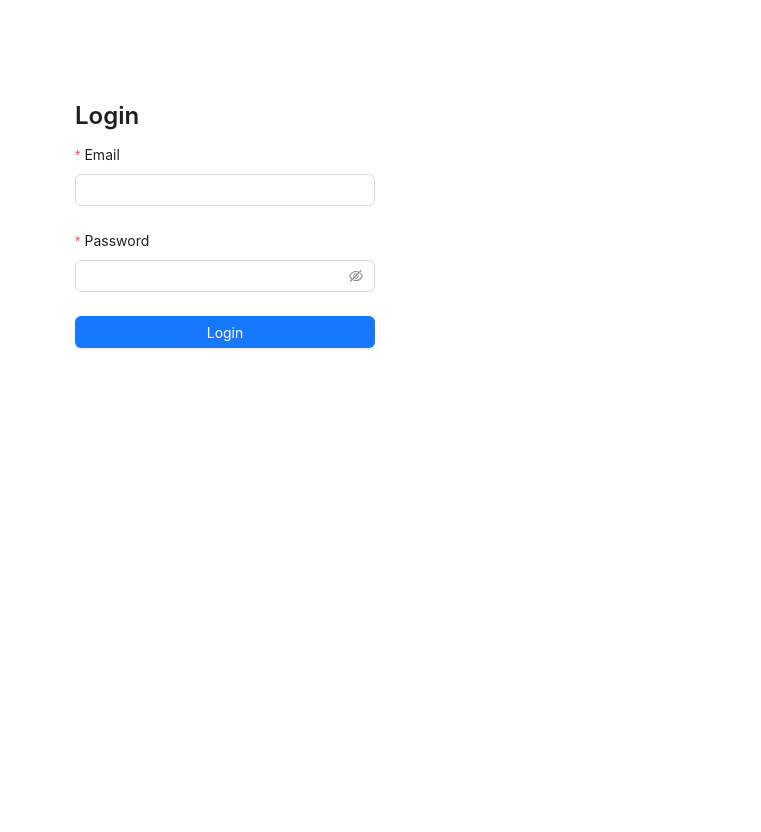
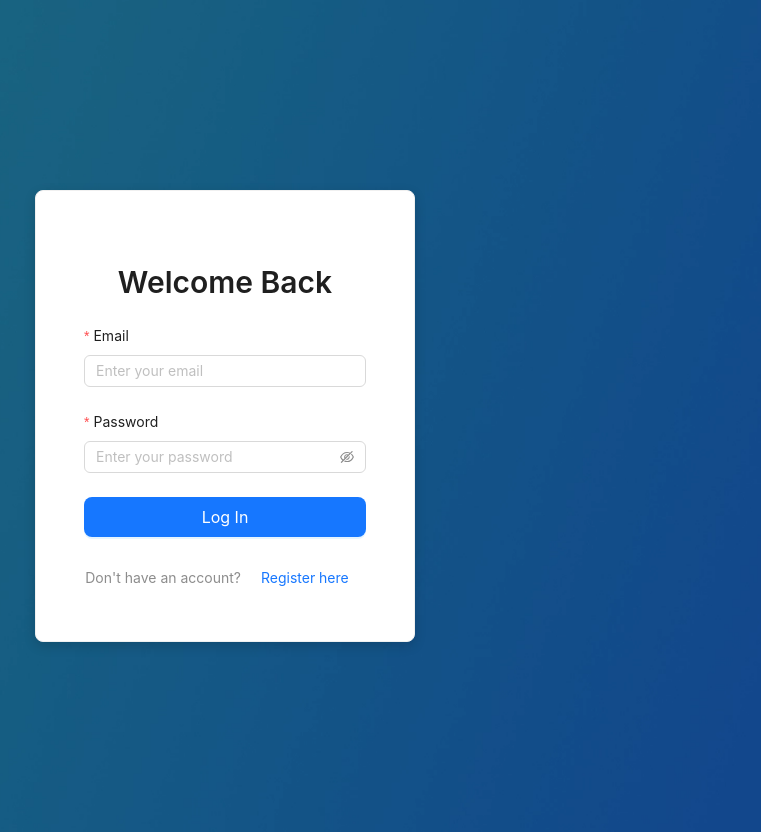
Before and after one commit to kiko1134/Web_Technologies_2025, a React (Create React App) app in the folder frontend/: page /login in a window 1280 px wide. Shown: the whole page, without its empty margins (415-1176 px from the left). Before the commit the page ends 800 px from the top, so only its background shows below. Built offline with nearby package versions, Linux system fonts and the light colour scheme.

Commit message:
[FE AuthDesign] login, register UI refactored.

```diff
--- a/frontend/src/App.tsx
+++ b/frontend/src/App.tsx
@@ -3,16 +3,33 @@
 import RegisterForm from './components/auth/RegisterForm';
 import IssueTrackerLayout from './components/layout/IssueTrackerLayout';
 import {BrowserRouter, Navigate, Route, Routes, useNavigate} from "react-router-dom";
+import {message} from "antd";
 
 // a little wrapper so we can use `useNavigate` inside our element prop
-const RegisterPage: React.FC<{ onRegisterSuccess: () => void }> = ({ onRegisterSuccess }) => {
+const RegisterPage: React.FC<{ onRegisterSuccess?: () => void }> = ({onRegisterSuccess}) => {
+    // const navigate = useNavigate();
+    // return (
+    //     <RegisterForm
+    //         onRegisterSuccess={() => {
+    //             // onRegisterSuccess();
+    //             navigate('/login');
+    //         }}
+    //     />
+    // );
+
     const navigate = useNavigate();
+
+    const onSuccess = () => {
+        message.success('Registration successful! Please log in.');
+        // onRegisterSuccess();
+        navigate('/login',{ replace: true });
+    };
+    const switchToLogin = () => navigate('/login');
+
     return (
         <RegisterForm
-            onRegisterSuccess={() => {
-                onRegisterSuccess();    // you could show a “please log in” toast here
-                navigate('/login');     // send them to the login page
-            }}
+            onRegisterSuccess={onSuccess}
+            onSwitchToLogin={switchToLogin}
         />
     );
 };
@@ -40,6 +57,24 @@
         setIsLoggedIn(false);
     };
 
+    // Wrapper for login route
+    const LoginPage: React.FC = () => {
+        const navigate = useNavigate();
+        const onLoginSuccess = () => {
+            handleLoginSuccess();
+            navigate('/', {replace: true});
+        };
+        const onSwitchToRegister = () => {
+            navigate('/register');
+        };
+        return (
+            <LoginForm
+                onLoginSuccess={onLoginSuccess}
+                onSwitchToRegister={onSwitchToRegister}
+            />
+        );
+    };
+
     return (
         <BrowserRouter>
             <Routes>
@@ -48,32 +83,21 @@
                     path="/login"
                     element={
                         isLoggedIn ? (
-                            <Navigate to="/" replace />
+                            <Navigate to="/" replace/>
                         ) : (
-                            <LoginForm onLoginSuccess={handleLoginSuccess} />
+                            <LoginPage/>
                         )
                     }
                 />
 
                 {/* Register page */}
-                {/*<Route*/}
-                {/*    path="/register"*/}
-                {/*    element={*/}
-                {/*        isLoggedIn ? (*/}
-                {/*            <Navigate to="/" replace />*/}
-                {/*        ) : (*/}
-                {/*            <RegisterForm onRegisterSuccess={handleLoginSuccess} />*/}
-                {/*        )*/}
-                {/*    }*/}
-                {/*/>*/}
-
                 <Route
                     path="/register"
                     element={
                         isLoggedIn ? (
                             <Navigate to="/" replace/>
                         ) : (
-                            <RegisterPage onRegisterSuccess={() => {/* maybe show a toast */}}/>
+                            <RegisterPage/>
                         )
                     }
                 />
@@ -87,7 +111,7 @@
                                 // onLogout={handleLogout}
                             />
                         ) : (
-                            <Navigate to="/login" replace />
+                            <Navigate to="/login" replace/>
                         )
                     }
                 />
@@ -97,9 +121,9 @@
                     path="*"
                     element={
                         isLoggedIn ? (
-                            <Navigate to="/" replace />
+                            <Navigate to="/" replace/>
                         ) : (
-                            <Navigate to="/login" replace />
+                            <Navigate to="/login" replace/>
                         )
                     }
                 />
--- a/frontend/src/components/auth/LoginForm.tsx
+++ b/frontend/src/components/auth/LoginForm.tsx
@@ -1,22 +1,22 @@
-import React, { useState } from 'react';
-import {Button, Form, Input, message, Typography} from 'antd';
+import React, {useState} from 'react';
+import {Button, Card, Form, Input, message, Typography} from 'antd';
 import {login} from "../../api/userService";
 
-const { Title } = Typography;
+const {Title} = Typography;
 
 interface LoginFormProps {
     onLoginSuccess: () => void;
     onSwitchToRegister?: () => void;
 }
 
-const LoginForm: React.FC<LoginFormProps> = ({ onLoginSuccess, onSwitchToRegister }) => {
+const LoginForm: React.FC<LoginFormProps> = ({onLoginSuccess, onSwitchToRegister}) => {
     const [loading, setLoading] = useState(false);
 
-    const onFinish = async (values: {email:string, password:string} ) => {
+    const onFinish = async (values: { email: string, password: string }) => {
 
         setLoading(true);
-        try{
-            const {token,username} = await login(values);
+        try {
+            const {token, username} = await login(values);
             localStorage.setItem('token', token);
             message.success('Welcome back, ' + username);
             onLoginSuccess();
@@ -28,32 +28,50 @@
     }
 
     return (
-        <div style={{ maxWidth: 300, margin: '100px auto' }}>
-            <Title level={3}>Login</Title>
-
+        <div style={{
+            height: '100vh',
+            backgroundImage: 'url("/img/login_background_2.webp")',
+            backgroundSize: 'cover',
+            backgroundPosition: 'center',
+            display: 'flex',
+            justifyContent: 'center',
+            alignItems: 'center',
+            padding: '16px',
+            overflow: 'hidden'
+        }}>
+            <Card style={{
+                maxWidth: 380,
+                width: '100%',
+                padding: '24px',
+                borderRadius: 8,
+                boxShadow: '0 4px 12px rgba(0,0,0,0.15)'
+            }}>
+                <Title level={2} style={{textAlign: 'center', marginBottom: '24px'}}>Welcome Back</Title>
                 <Form layout="vertical" onFinish={onFinish}>
-                <Form.Item name="email" label="Email" rules={[{ required: true, type: 'email' }]}>
-                    <Input />
+                    <Form.Item name="email" label="Email" rules={[{required: true, type: 'email'}]}>
+                        <Input placeholder="Enter your email"/>
                     </Form.Item>
 
-                <Form.Item name="password" label="Password" rules={[{ required: true, min: 6 }]}>
-                    <Input.Password />
+                    <Form.Item name="password" label="Password" rules={[{required: true, min: 6}]}>
+                        <Input.Password placeholder="Enter your password"/>
                     </Form.Item>
 
                     <Form.Item>
-                    <Button type="primary" htmlType="submit" block loading={loading}>
-                        Login
+                        <Button type="primary" htmlType="submit" block loading={loading} size="large">
+                            Log In
                         </Button>
                     </Form.Item>
+                </Form>
 
                 {onSwitchToRegister && (
-                    <Form.Item>
-                        <Button type="link" onClick={onSwitchToRegister} block>
-                            Don't have and account? Register
+                    <div style={{ textAlign: 'center', marginTop: 16 }}>
+                        <span style={{ color: 'rgba(0,0,0,0.45)' }}>Don't have an account? </span>
+                        <Button type="link" onClick={onSwitchToRegister}>
+                            Register here
                         </Button>
-                    </Form.Item>
+                    </div>
                 )}
-            </Form>
+            </Card>
         </div>
     );
 };
--- a/frontend/src/components/auth/RegisterForm.tsx
+++ b/frontend/src/components/auth/RegisterForm.tsx
@@ -1,5 +1,5 @@
 import React, {useState} from 'react';
-import {Button, Form, Input, message, Typography} from 'antd';
+import {Button, Card, Form, Input, message, Typography} from 'antd';
 import {register} from "../../api/userService";
 
 const {Title} = Typography;
@@ -26,23 +26,66 @@
     }
 
     return (
-        <div style={{maxWidth: 300, margin: '100px auto'}}>
-            <Title level={3}>Register</Title>
+
+        <div
+            style={{
+                position: 'relative',
+                height: '100vh',
+                width: '100%',
+                backgroundImage: 'url("/img/login_background_2.webp")',
+                backgroundSize: 'cover',
+                backgroundPosition: 'center',
+                display: 'flex',
+                justifyContent: 'center',
+                alignItems: 'center',
+            }}
+        >
+            <div
+                style={{
+                    position: 'absolute',
+                    top: 0,
+                    left: 0,
+                    width: '100%',
+                    height: '100%',
+                    zIndex: 0,
+                }}
+            />
+
+            <Card
+                style={{
+                    position: 'relative',
+                    zIndex: 1,
+                    maxWidth: 400,
+                    width: '100%',
+                    padding: '32px 24px',
+                    borderRadius: 12,
+                    backgroundColor: 'rgba(255, 255, 255, 0.9)',
+                    border: 'none',
+                    boxShadow: '0 8px 24px rgba(0,0,0,0.2)',
+                }}
+            >
+                <Title level={2} style={{textAlign: 'center', marginBottom: 24, color: '#333'}}>
+                    Create Account
+                </Title>
 
                 <Form layout="vertical" onFinish={onFinish}>
                     <Form.Item name="name" label="Name" rules={[{required: true}]}>
-                    <Input/>
+                        <Input placeholder="Enter your name" size="large" style={{borderRadius: 4}}/>
                     </Form.Item>
 
                     <Form.Item name="email" label="Email" rules={[{required: true, type: 'email'}]}>
-                    <Input/>
+                        <Input placeholder="Enter your email" size="large" style={{borderRadius: 4}}/>
                     </Form.Item>
 
                     <Form.Item name="password" label="Password" rules={[{required: true, min: 6}]}>
-                    <Input.Password/>
+                        <Input.Password placeholder="Enter your password" size="large" style={{borderRadius: 4}}/>
                     </Form.Item>
 
-                <Form.Item name="confirmPassword" label="Confirm Password" dependencies={['password']} hasFeedback
+                    <Form.Item
+                        name="confirmPassword"
+                        label="Confirm Password"
+                        dependencies={['password']}
+                        hasFeedback
                         rules={[
                             {required: true, message: 'Please confirm your password!'},
                             ({getFieldValue}) => ({
@@ -55,23 +98,28 @@
                             }),
                         ]}
                     >
-                    <Input.Password/>
+                        <Input.Password placeholder="Confirm your password" size="large" style={{borderRadius: 4}}/>
                     </Form.Item>
 
                     <Form.Item>
-                    <Button type="primary" htmlType="submit" block loading={loading}>
+                        <Button type="primary" htmlType="submit" block size="large" loading={loading}
+                                style={{borderRadius: 4}}>
                             Register
                         </Button>
                     </Form.Item>
+                </Form>
 
                 {onSwitchToLogin && (
-                    <Form.Item>
-                        <Button type="link" onClick={onSwitchToLogin} block>
-                            Already have an account? Login
+                    <div style={{textAlign: 'center', marginTop: 16}}>
+            <span style={{color: 'rgba(0,0,0,0.45)'}}>
+              Already have an account?
+            </span>
+                        <Button type="link" onClick={onSwitchToLogin}>
+                            Log In here
                         </Button>
-                    </Form.Item>
+                    </div>
                 )}
-            </Form>
+            </Card>
         </div>
     );
 };
```
Also changed, not shown: frontend/public/img/login_background_2.webp (added), frontend/public/img/login_issue_tracker_background_img.png (added). Lines whose indentation alone changed are shown as unchanged.
